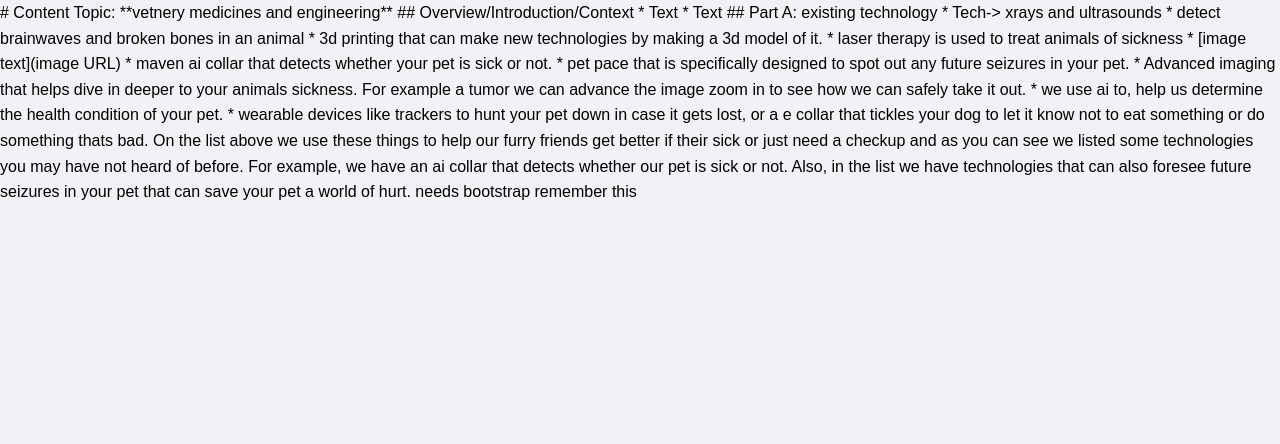
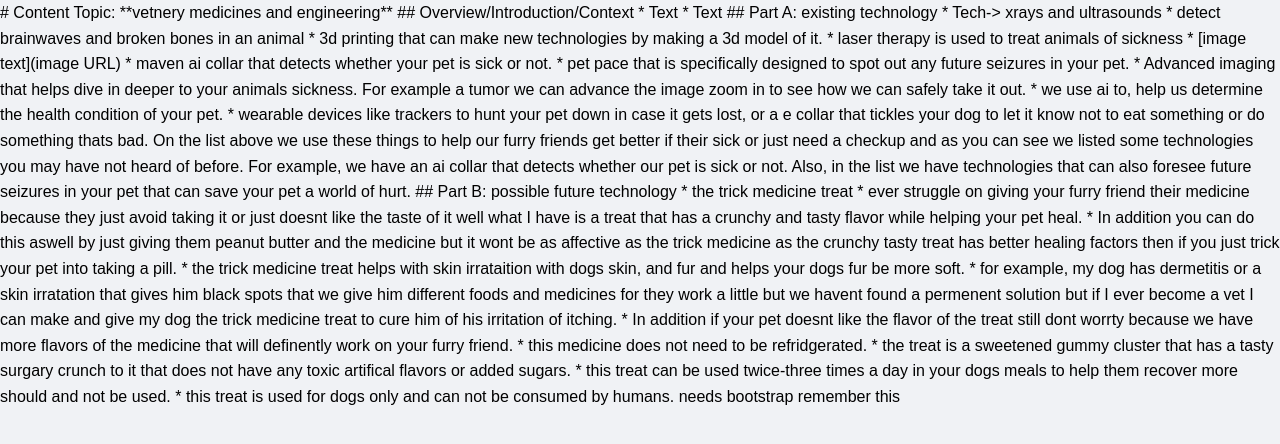
Before and after one commit to gabriele4540/sep10-freedom-project, a plain HTML site: page index.html in a window 1280 px wide. Drawn offline with nearby package versions, Linux system fonts and the light colour scheme.

Commit message:
Tue, May 5, 2026, 11:03 AM -04:00

```diff
--- a/index.html
+++ b/index.html
@@ -196,6 +196,21 @@ Topic: **vetnery medicines and engineering**
 
   </p1>
 
+<p2>## Part B: possible future technology
+* the trick medicine treat
+  * ever struggle on giving your furry friend their medicine because they just avoid taking it or just doesnt like the taste of it well what I have is a treat that has a crunchy and tasty flavor while helping your pet heal.
+  *  In addition you can do this aswell by just giving them peanut butter and the medicine but it wont be as affective as the trick medicine as the crunchy tasty treat has better healing factors then if you just trick your pet into taking a pill.
+  *  the trick medicine treat helps with skin irrataition with dogs skin, and fur and helps your dogs fur be more soft.
+  *  for example, my dog has dermetitis or a skin irratation that gives him black spots that we give him different foods and medicines for they work a little but we havent found a permenent solution but if I ever become a vet I can make and give my dog the trick medicine treat to cure him of his irritation of itching.
+  *  In addition if your pet doesnt like the flavor of the treat still dont worrty because we have more flavors of the medicine that will definently work on your furry friend.
+  *  this medicine does not need to be refridgerated.
+  *  the treat is a sweetened gummy cluster that has a tasty surgary crunch to it that does not have any toxic artifical flavors or added sugars.
+  *  this treat can be used twice-three times a day in your dogs meals to help them recover more should and not be used.
+  *  this treat is used for dogs only and can not be consumed by humans.
+
+
+</p2>
+
 
 
 
```
